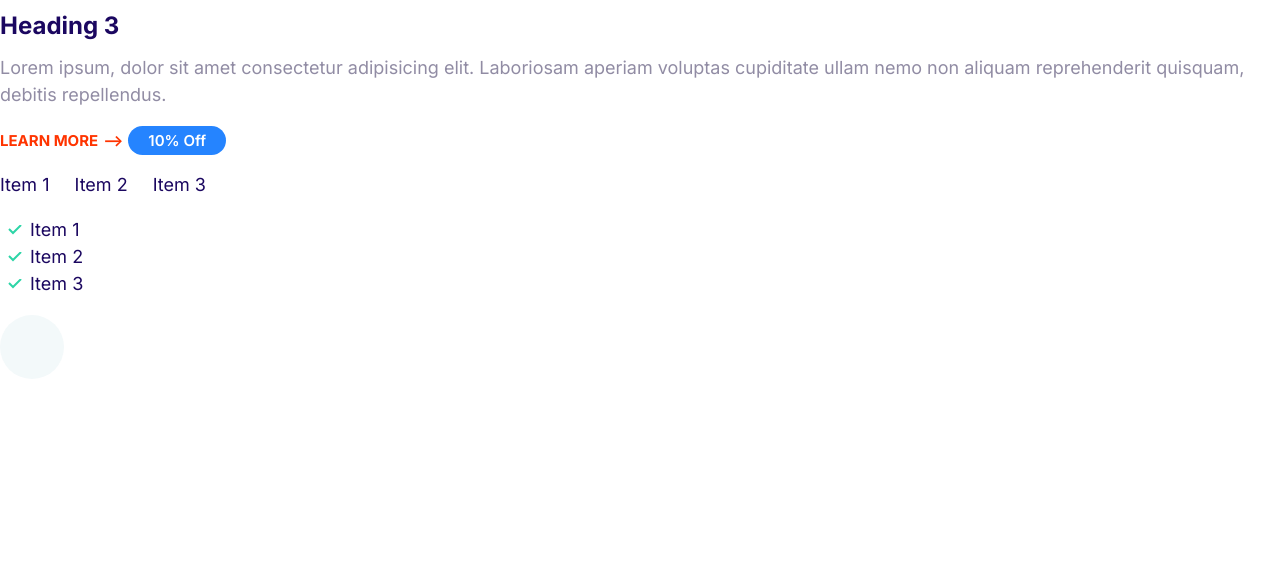
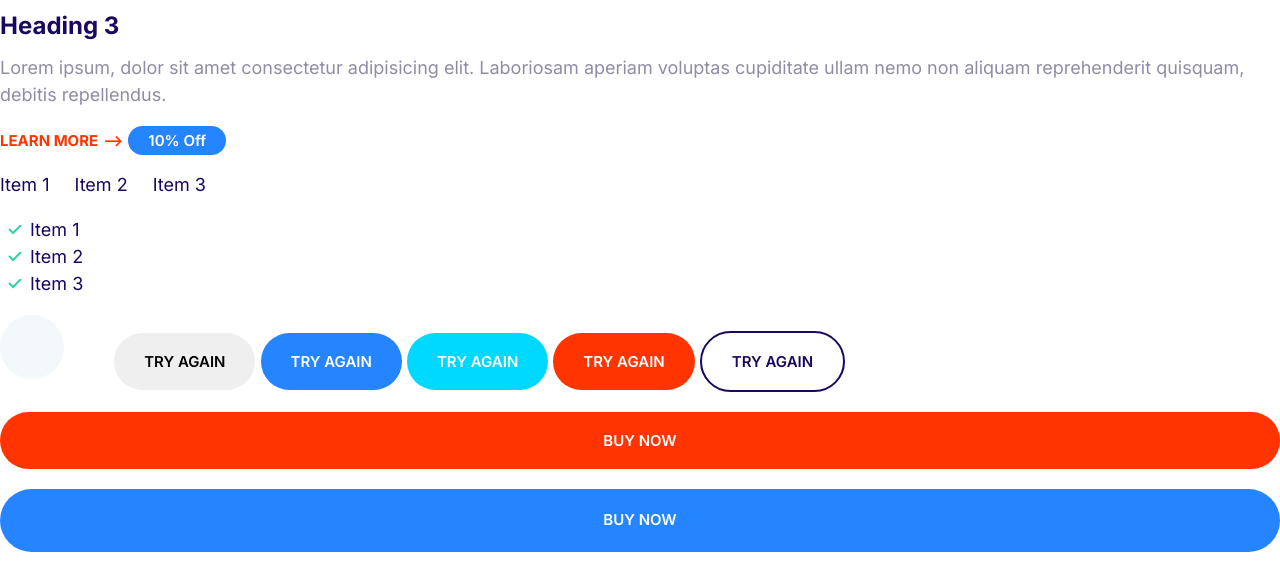
Before and after one commit to reynellb91/moshify, a plain HTML site: page index.html in a window 1280 px wide. Shown: the part 283-845 px from the top of the page. Before the commit the page ends 800 px from the top, so only its background shows below. Drawn offline with Linux system fonts and the light colour scheme.

Commit message:
Define buttons.

```diff
--- a/css/styles.css
+++ b/css/styles.css
@@ -7,6 +7,12 @@
   /* font colors */
   --color-headings: #1b0760;
   --color-body: #918ca4;
+}
+
+*,
+*::after,
+*::before {
+  box-sizing: border-box;
 }
 
 /* Typography */
@@ -172,3 +178,66 @@ a {
   justify-content: center;
   align-items: center;
 }
+
+/* Buttons */
+.btn {
+  border-radius: 40px;
+  border: 0;
+  cursor: pointer;
+  font-size: 1.8rem;
+  font-weight: 600;
+  margin: 1rem 0;
+  padding: 2rem 3rem;
+  text-align: center;
+  text-transform: uppercase;
+  white-space: nowrap;
+}
+
+.btn--primary {
+  background: var(--color-primary);
+  color: #fff;
+}
+
+.btn--primary:hover {
+  background: #3a8ffd;
+}
+
+.btn--secondary {
+  background: var(--color-secondary);
+  color: #fff;
+}
+
+.btn--secondary:hover {
+  background: #00c8eb;
+}
+
+.btn--accent {
+  background: var(--color-accent);
+  color: #fff;
+}
+
+.btn--accent:hover {
+  background: #ec3000;
+}
+
+.btn--outline {
+  background: #fff;
+  color: var(--color-headings);
+  border: 2px solid var(--color-headings);
+}
+
+.btn--outline:hover {
+  background: var(--color-headings);
+  color: #fff;
+}
+
+.btn--block {
+  display: inline-block;
+  width: 100%;
+}
+
+@media screen and (min-width: 1024px) {
+  .btn {
+    font-size: 1.5rem;
+  }
+}
--- a/index.html
+++ b/index.html
@@ -38,5 +38,15 @@
         <use xlink:href="images/sprite.svg#wordpress"></use>
       </svg>
     </span>
+    <svg class="icon">
+      <use xlink:href="images/sprite.svg#wordpress"></use>
+    </svg>
+    <button class="btn">Try Again</button>
+    <button class="btn btn--primary">Try Again</button>
+    <button class="btn btn--secondary">Try Again</button>
+    <button class="btn btn--accent">Try Again</button>
+    <button class="btn btn--outline">Try Again</button>
+    <button class="btn btn--accent btn--block">Buy Now</button>
+    <a href="#" class="btn btn--primary btn--block">Buy Now</a>
   </body>
 </html>
```
Also changed, not shown: components/buttons.html (added, +7 -0 lines).
